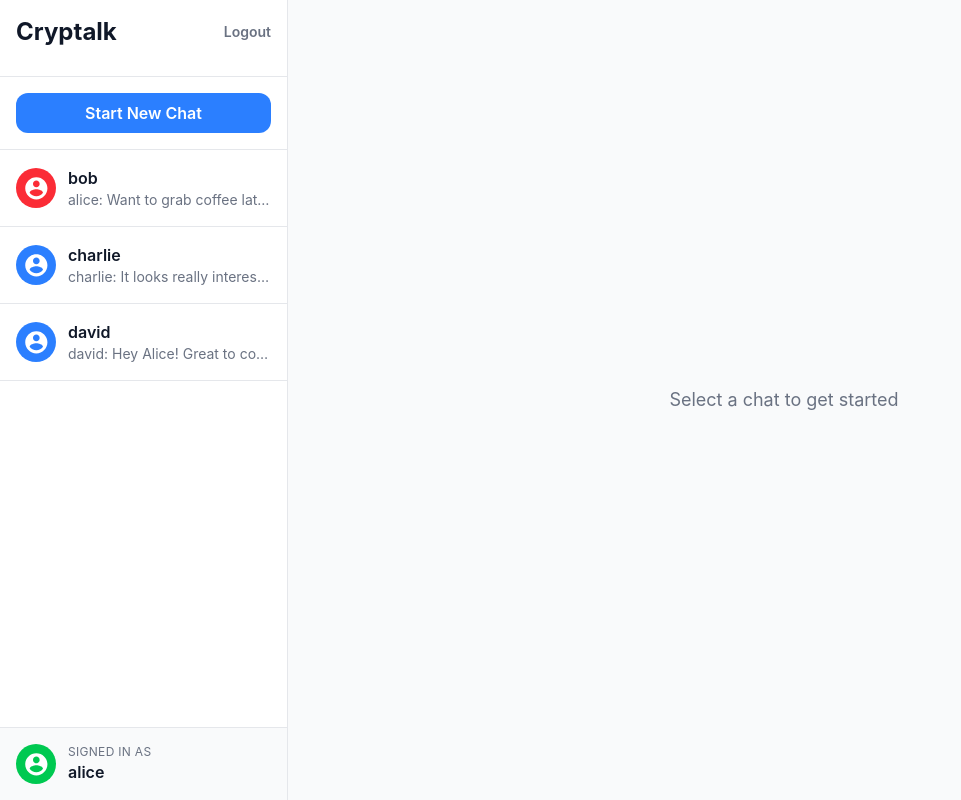
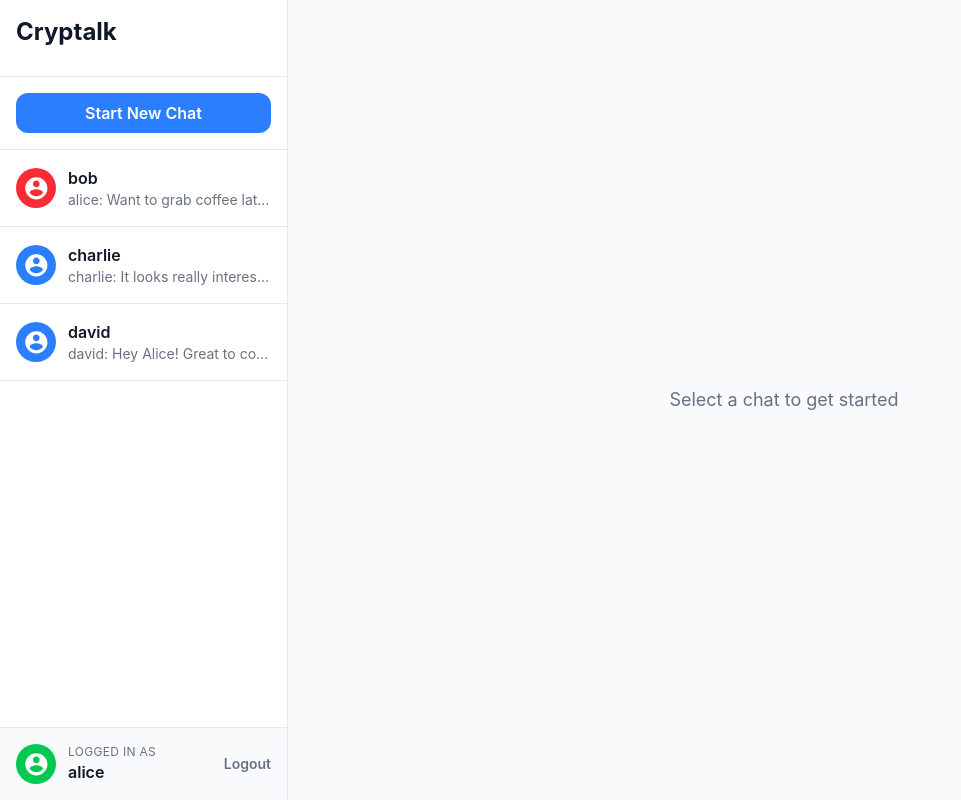
Before and after one commit to rafimaliki/Tubes_Kriptografi, a React (Vite) app in the folder frontend/: page /login in a window 1280 px wide. Both pictures are taken after a click on the button "Login". Shown: the whole page, without its empty margins (0-961 px from the left). Built offline with nearby package versions, Linux system fonts and the light colour scheme.

Commit message:
style: move logout button to bottom

```diff
--- a/frontend/src/components/chat/chat-sidebar.tsx
+++ b/frontend/src/components/chat/chat-sidebar.tsx
@@ -29,12 +29,6 @@ export default function ChatSidebar({
       <div className="p-4 border-b border-gray-200">
         <div className="flex items-center justify-between mb-3">
           <h1 className="text-2xl font-bold text-gray-900">Cryptalk</h1>
-          <button
-            onClick={onLogout}
-            className="text-gray-500 hover:text-gray-700 text-sm font-semibold"
-          >
-            Logout
-          </button>
         </div>
       </div>
 
@@ -92,12 +86,18 @@ export default function ChatSidebar({
           <UserIcon username={currentUser.username} size={40} />
           <div className="flex-1 min-w-0">
             <p className="text-xs text-gray-500 uppercase tracking-wide">
-              Signed in as
+              Logged in as
             </p>
             <p className="font-semibold text-gray-900">
               {currentUser.username}
             </p>
           </div>
+          <button
+            onClick={onLogout}
+            className="text-gray-500 hover:text-gray-700 text-sm font-semibold"
+          >
+            Logout
+          </button>
         </div>
       </div>
 
```
